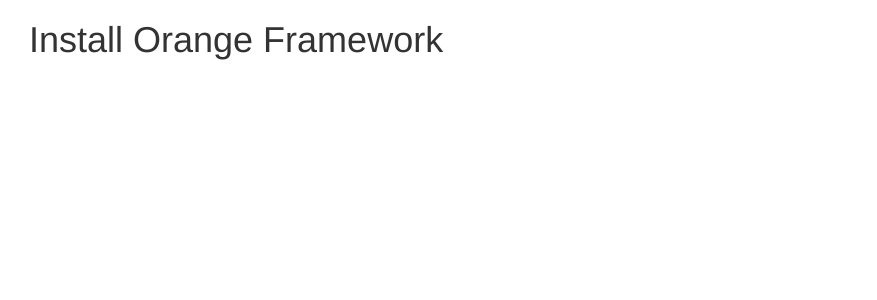
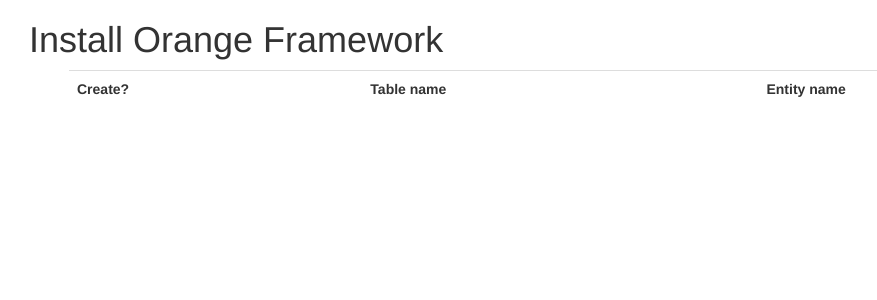
Before and after one commit to chivud/orange-framework, a PHP site: page /install.php in a window 1280 px wide. Shown: the top 300 px of the page, without its empty margins (41-918 px from the left). Run offline with PHP 8.4, Linux system fonts and the light colour scheme; lists and menus that the app fills with data are empty; some libraries are stand-ins or nearby versions.

Commit message:
twig integration

```diff
--- a/composer.json
+++ b/composer.json
@@ -5,5 +5,8 @@
       "App\\": "src/app/",
       "Core\\": "core/"
     }
+  },
+  "require": {
+    "twig/twig": "~1.0"
   }
 }
--- /dev/null
+++ b/core/Services/CodeGenerator.php
@@ -0,0 +1,71 @@
+<?php
+
+namespace Core\Services;
+
+
+class CodeGenerator
+{
+    private $methods = [
+        [
+            'name' => 'create'
+        ],
+        [
+            'name' => 'update'
+        ],
+        [
+            'name' => 'delete'
+        ],
+        [
+            'name' => 'get'
+        ],
+    ];
+
+    private $twig;
+
+    public function __construct()
+    {
+        $loader = new \Twig_Loader_Filesystem(Config::get('installer.view_path'));
+        $this->twig = new \Twig_Environment($loader);
+    }
+
+    public function generateEntity($name, $namespace, $location)
+    {
+        $class = [];
+        $class['name'] = $name;
+        $class['namespace'] = $namespace;
+        foreach ($this->getMethods() as $method) {
+            $class['methods'][] = $this->generateMethod($method);
+        }
+
+        $classContent = $this->generateClass($class);
+
+        $this->writeClass($class['name'], $classContent);
+    }
+
+    private function getMethods()
+    {
+        $methods = [];
+        foreach ($this->methods as $method) {
+            $methods[] = [
+                'name' => $method['name']
+            ];
+        }
+
+        return $methods;
+    }
+
+    private function generateMethod($data)
+    {
+        return $this->twig->render('code/method.html.twig', ['method' => $data]);
+    }
+
+    private function generateClass($data)
+    {
+        return $this->twig->render('code/class.html.twig', ['class' => $data]);
+    }
+
+    private function writeClass($name, $content, $location = null)
+    {
+        file_put_contents($location . $name . '.php', $content);
+    }
+}
--- a/core/Services/Installer.php
+++ b/core/Services/Installer.php
@@ -14,17 +14,30 @@ class Installer
      */
     private $connection;
 
+    private $codeGenerator;
 
-    public function __construct(ConnectionInterface $connection)
+
+    public function __construct(ConnectionInterface $connection, CodeGenerator $codeGenerator)
     {
         $this->connection = $connection::getInstance();
+        $this->codeGenerator = $codeGenerator;
     }
 
-    public function execute()
+    public function index()
     {
         $entities = $this->getEntities();
 
         $this->getHomeTemplate(['entities' => $entities], self::VIEWS_PATH);
+
+    }
+
+    public function execute($input)
+    {
+        $parsedInputs = $input;
+
+        foreach ($parsedInputs as $entity){
+            $this->codeGenerator->generateEntity($entity['name'], $entity['namespace'], $entity['location']);
+        }
 
     }
 
--- /dev/null
+++ b/core/templates/installer/code/method.html.twig
@@ -0,0 +1,6 @@
+{% autoescape false %}
+    public function {{ method.name }}()
+    {
+
+    }
+{% endautoescape %}
--- a/core/templates/installer/home/index.php
+++ b/core/templates/installer/home/index.php
@@ -11,11 +11,28 @@
 <div class="container">
     <h1>Install Orange Framework</h1>
     <ul>
-        <?php if (isset($entities) && !empty($entities)): ?>
-            <?php foreach ($entities as $entity): ?>
-                <li><?php echo $entity ?></li>
-            <?php endforeach; ?>
-        <?php endif; ?>
+
+        <table class="table">
+            <tr>
+                <th>Create?</th>
+                <th>Table name</th>
+                <th>Entity name</th>
+            </tr>
+            <?php if (isset($entities) && !empty($entities)): ?>
+                <?php foreach ($entities as $entity): ?>
+                    <tr>
+                        <td><input type="checkbox" name="create[]" checked value="<?php echo $entity ?>"></td>
+                        <td><?php echo $entity ?></td>
+                        <td>
+                            <input type="text" class="form-control" id="<?php echo $entity ?>"
+                                   value="<?php echo str_replace(' ', '',
+                                       ucwords(preg_replace('/_|s$/', ' ', $entity))) ?>">
+                        </td>
+                    </tr>
+                <?php endforeach; ?>
+            <?php endif; ?>
+            <tr></tr>
+        </table>
     </ul>
 </div>
 
--- a/public/install.php
+++ b/public/install.php
@@ -2,6 +2,10 @@
 
 require '../vendor/autoload.php';
 
-$installer = new Core\Services\Installer(new \Core\Database\PDOConnection(), new \Core\Controller\ViewRender());
+$installer = new Core\Services\Installer(new \Core\Database\PDOConnection(), new \Core\Services\CodeGenerator());
 
-$installer->execute();
+if(!empty($_POST)){
+    $installer->execute($_POST);
+}else{
+    $installer->index();
+}
```
Also changed, not shown: core/templates/installer/code/class.html.twig (added, +16 -0 lines), 1 other file.
